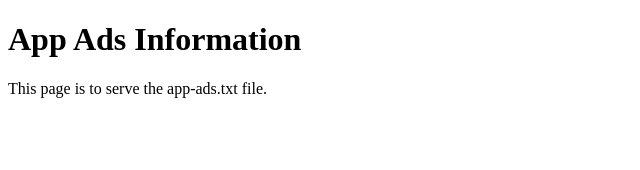
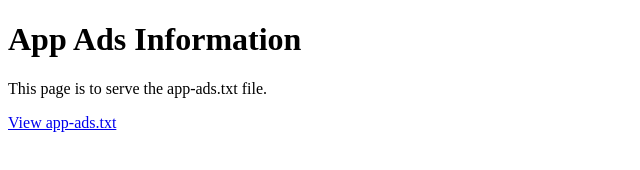
Before and after one commit to mayankrambhad/app-ads, a plain HTML site: page index.html in a window 1280 px wide. Shown: the whole page, without its empty margins (0-640 px from the left). Drawn offline with Linux system fonts and the light colour scheme.

Commit message:
Update index.html

```diff
--- a/index.html
+++ b/index.html
@@ -8,5 +8,6 @@
 <body>
     <h1>App Ads Information</h1>
     <p>This page is to serve the app-ads.txt file.</p>
+    <a href="/app-ads.txt" target="_blank">View app-ads.txt</a>
 </body>
 </html>
```
